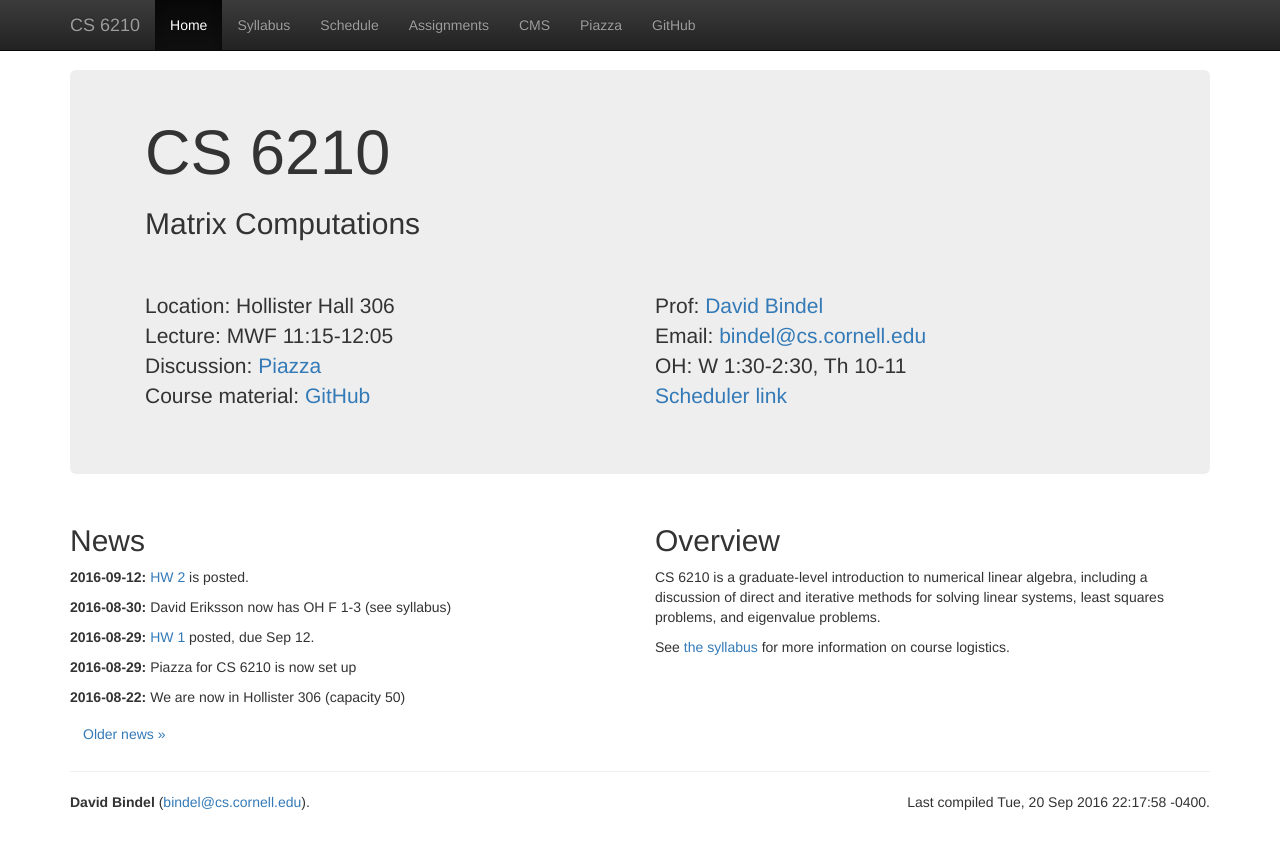
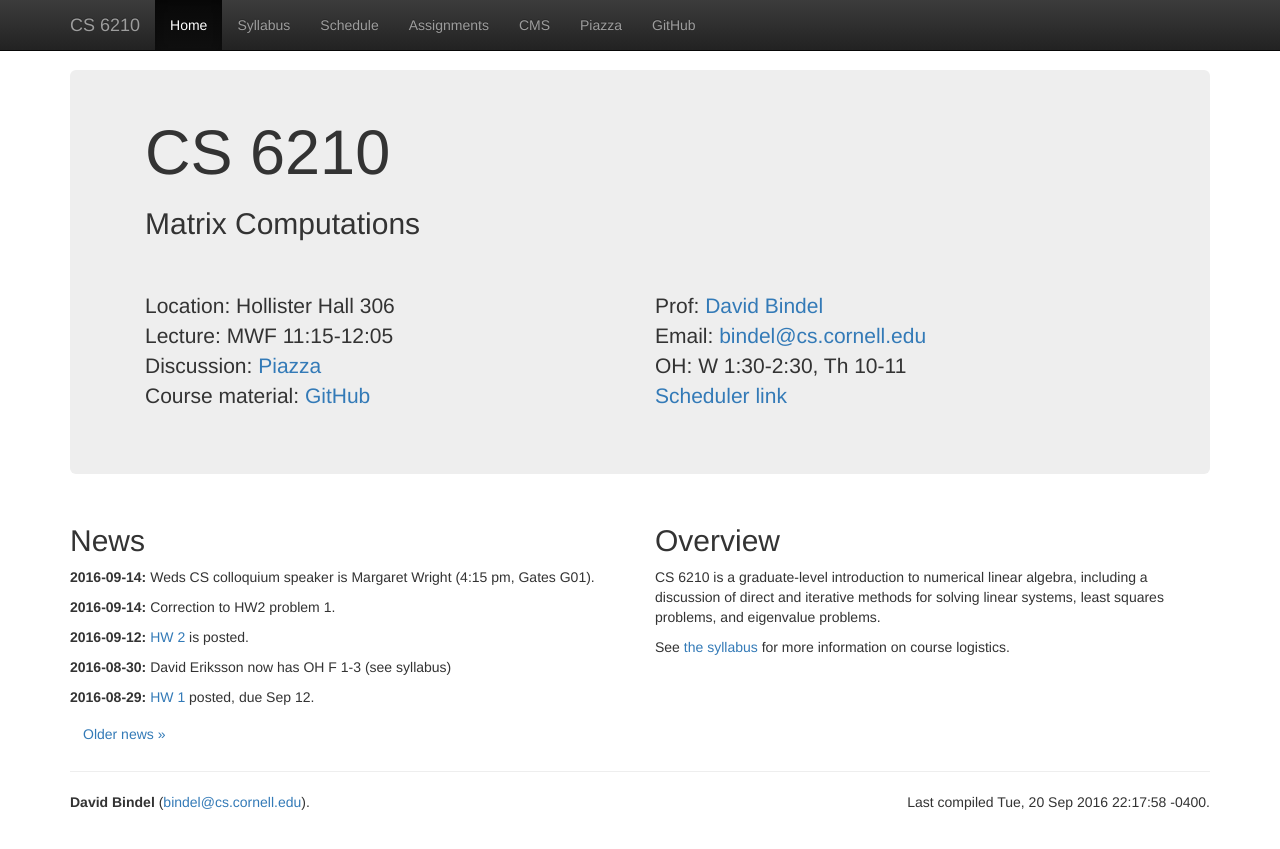
Before and after one commit to dbindel/cs6210-f16, a Jekyll site: the page built from web/index.html, in a window 1280 px wide. Shown: the top 849 px of the page. Built offline with Jekyll 4.4.1, drawn with Linux system fonts in a browser that asks for light colours; nearby versions of some CDN libraries.

Commit message:
Added logistics to 9/14 notes.

```diff
--- a/web/_data/news.yml
+++ b/web/_data/news.yml
@@ -19,3 +19,9 @@
 - date: 2016-09-12
   desc: '[HW 2](hw/hw2.pdf) is posted.'
   tstamp: 2016-09-12 22:51:39.679659
+- date: 2016-09-14
+  desc: Correction to HW2 problem 1.
+  tstamp: 2016-09-14 10:49:15.582603
+- date: 2016-09-14
+  desc: Weds CS colloquium speaker is Margaret Wright (4:15 pm, Gates G01).
+  tstamp: 2016-09-14 10:49:55.990596
```
Also changed, not shown: 2 other files.
